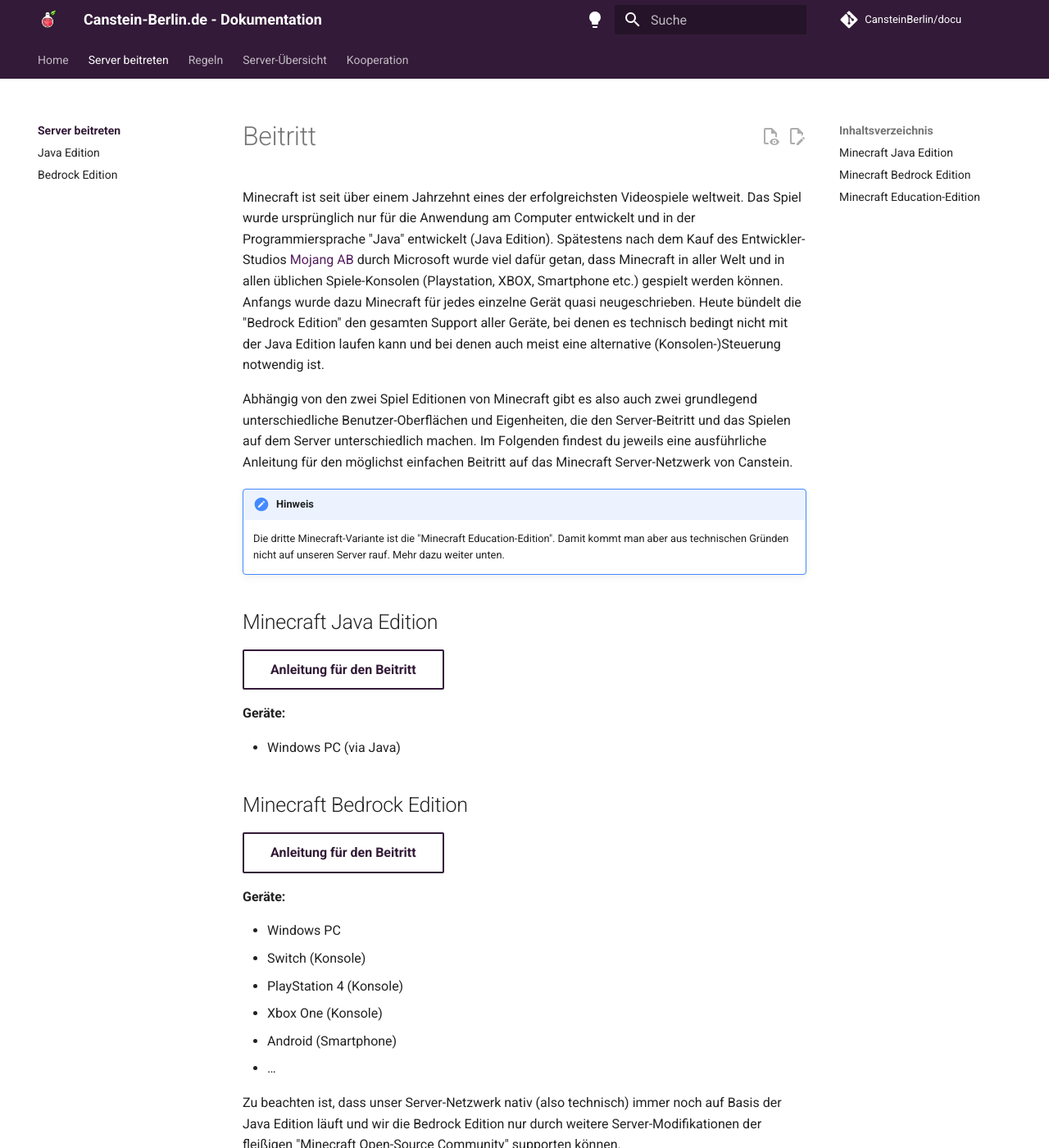
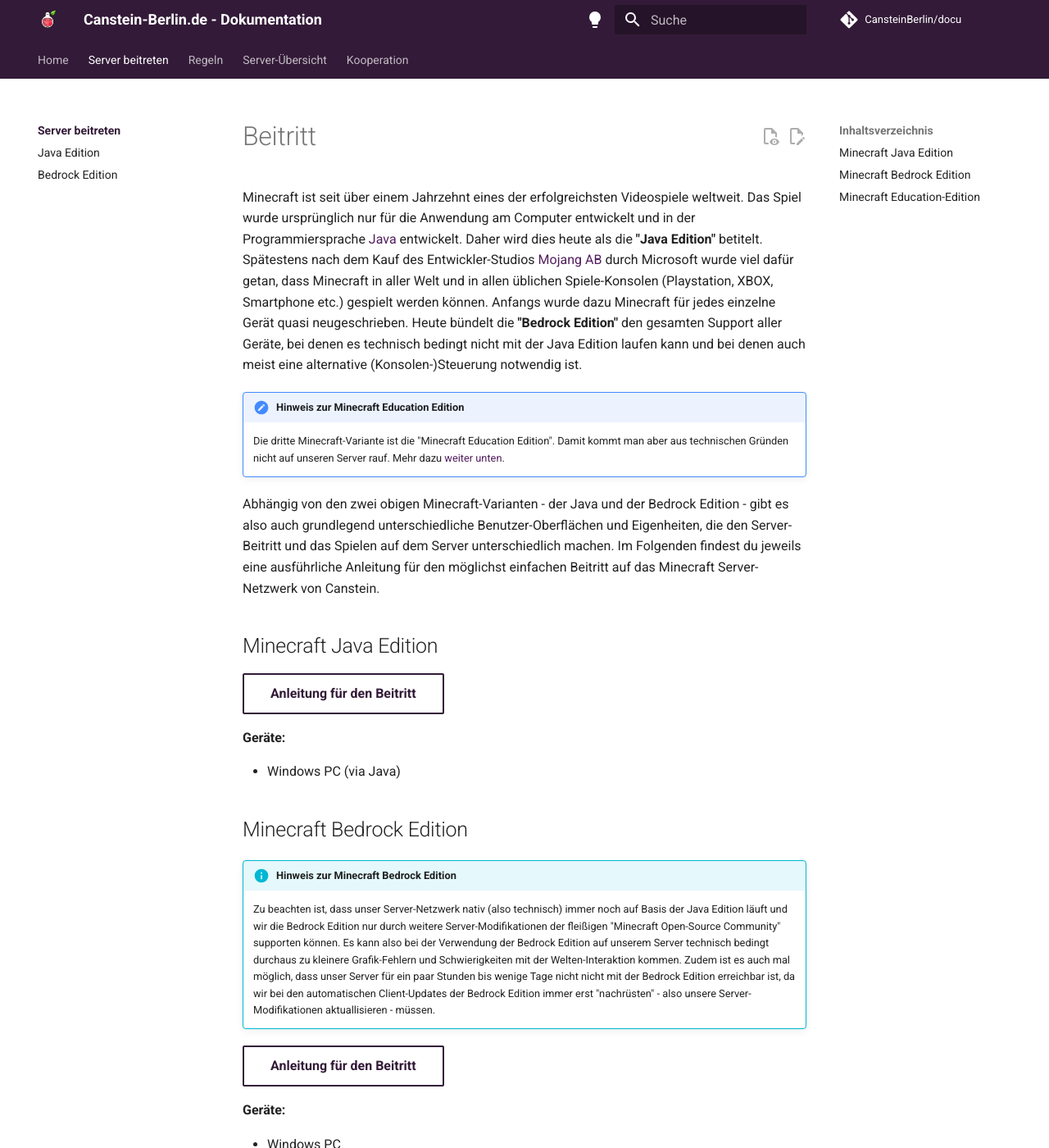
Before and after one commit to CansteinBerlin/docu, an MkDocs documentation site: the page built from docs/serverjoin/index.md, in a window 1280 px wide and 1400 px high. Shown: the whole window at 82% size. Built offline with MkDocs 1.6.1 and Material for MkDocs 9.7.7, drawn with Linux system fonts in a browser that asks for light colours; comment, search, counter and statistics services are not loaded; some of the changed text lies outside the part shown.

Commit message:
Reworking mc edition overview

```diff
--- a/docs/serverjoin/index.md
+++ b/docs/serverjoin/index.md
@@ -1,12 +1,12 @@
 # Beitritt
 
-Minecraft ist seit über einem Jahrzehnt eines der erfolgreichsten Videospiele weltweit. Das Spiel wurde ursprünglich nur für die Anwendung am Computer entwickelt und in der Programmiersprache "Java" entwickelt (Java Edition). Spätestens nach dem Kauf des Entwickler-Studios [Mojang AB](https://minecraft.wiki/w/Mojang_Studios) durch Microsoft wurde viel dafür getan, dass Minecraft in aller Welt und in allen üblichen Spiele-Konsolen (Playstation, XBOX, Smartphone etc.) gespielt werden können. Anfangs wurde dazu Minecraft für jedes einzelne Gerät quasi neugeschrieben. Heute bündelt die "Bedrock Edition" den gesamten Support aller Geräte, bei denen es technisch bedingt nicht mit der Java Edition laufen kann und bei denen auch meist eine alternative (Konsolen-)Steuerung notwendig ist.
+Minecraft ist seit über einem Jahrzehnt eines der erfolgreichsten Videospiele weltweit. Das Spiel wurde ursprünglich nur für die Anwendung am Computer entwickelt und in der Programmiersprache [Java](https://de.wikipedia.org/wiki/Java-Technologie) entwickelt. Daher wird dies heute als die **"Java Edition"** betitelt. Spätestens nach dem Kauf des Entwickler-Studios [Mojang AB](https://minecraft.wiki/w/Mojang_Studios) durch Microsoft wurde viel dafür getan, dass Minecraft in aller Welt und in allen üblichen Spiele-Konsolen (Playstation, XBOX, Smartphone etc.) gespielt werden können. Anfangs wurde dazu Minecraft für jedes einzelne Gerät quasi neugeschrieben. Heute bündelt die **"Bedrock Edition"** den gesamten Support aller Geräte, bei denen es technisch bedingt nicht mit der Java Edition laufen kann und bei denen auch meist eine alternative (Konsolen-)Steuerung notwendig ist.
 
-Abhängig von den zwei Spiel Editionen von Minecraft gibt es also auch zwei grundlegend unterschiedliche Benutzer-Oberflächen und Eigenheiten, die den Server-Beitritt und das Spielen auf dem Server unterschiedlich machen. Im Folgenden findest du jeweils eine ausführliche Anleitung für den möglichst einfachen Beitritt auf das Minecraft Server-Netzwerk von Canstein.
+!!! warn "Hinweis zur Minecraft Education Edition"
 
-!!! warn "Hinweis"
+    Die dritte Minecraft-Variante ist die "Minecraft Education Edition". Damit kommt man aber aus technischen Gründen nicht auf unseren Server rauf. Mehr dazu [weiter unten](#minecraft-education-edition).
 
-    Die dritte Minecraft-Variante ist die "Minecraft Education-Edition". Damit kommt man aber aus technischen Gründen nicht auf unseren Server rauf. Mehr dazu weiter unten.
+Abhängig von den zwei obigen Minecraft-Varianten - der Java und der Bedrock Edition - gibt es also auch grundlegend unterschiedliche Benutzer-Oberflächen und Eigenheiten, die den Server-Beitritt und das Spielen auf dem Server unterschiedlich machen. Im Folgenden findest du jeweils eine ausführliche Anleitung für den möglichst einfachen Beitritt auf das Minecraft Server-Netzwerk von Canstein.
 
 ## Minecraft Java Edition
 
@@ -17,6 +17,10 @@
 - Windows PC (via Java)
 
 ## Minecraft Bedrock Edition
+
+!!! info "Hinweis zur Minecraft Bedrock Edition"
+
+    Zu beachten ist, dass unser Server-Netzwerk nativ (also technisch) immer noch auf Basis der Java Edition läuft und wir die Bedrock Edition nur durch weitere Server-Modifikationen der fleißigen "Minecraft Open-Source Community" supporten können. Es kann also bei der Verwendung der Bedrock Edition auf unserem Server technisch bedingt durchaus zu kleinere Grafik-Fehlern und Schwierigkeiten mit der Welten-Interaktion kommen. Zudem ist es auch mal möglich, dass unser Server für ein paar Stunden bis wenige Tage nicht nicht mit der Bedrock Edition erreichbar ist, da wir bei den automatischen Client-Updates der Bedrock Edition immer erst "nachrüsten" - also unsere Server-Modifikationen aktuallisieren - müssen.
 
 [Anleitung für den Beitritt](serverjoin-bedrock.md){ .md-button }
 
```
Also changed, not shown: other parts of docs/serverjoin/index.md (+1 -7 lines).
